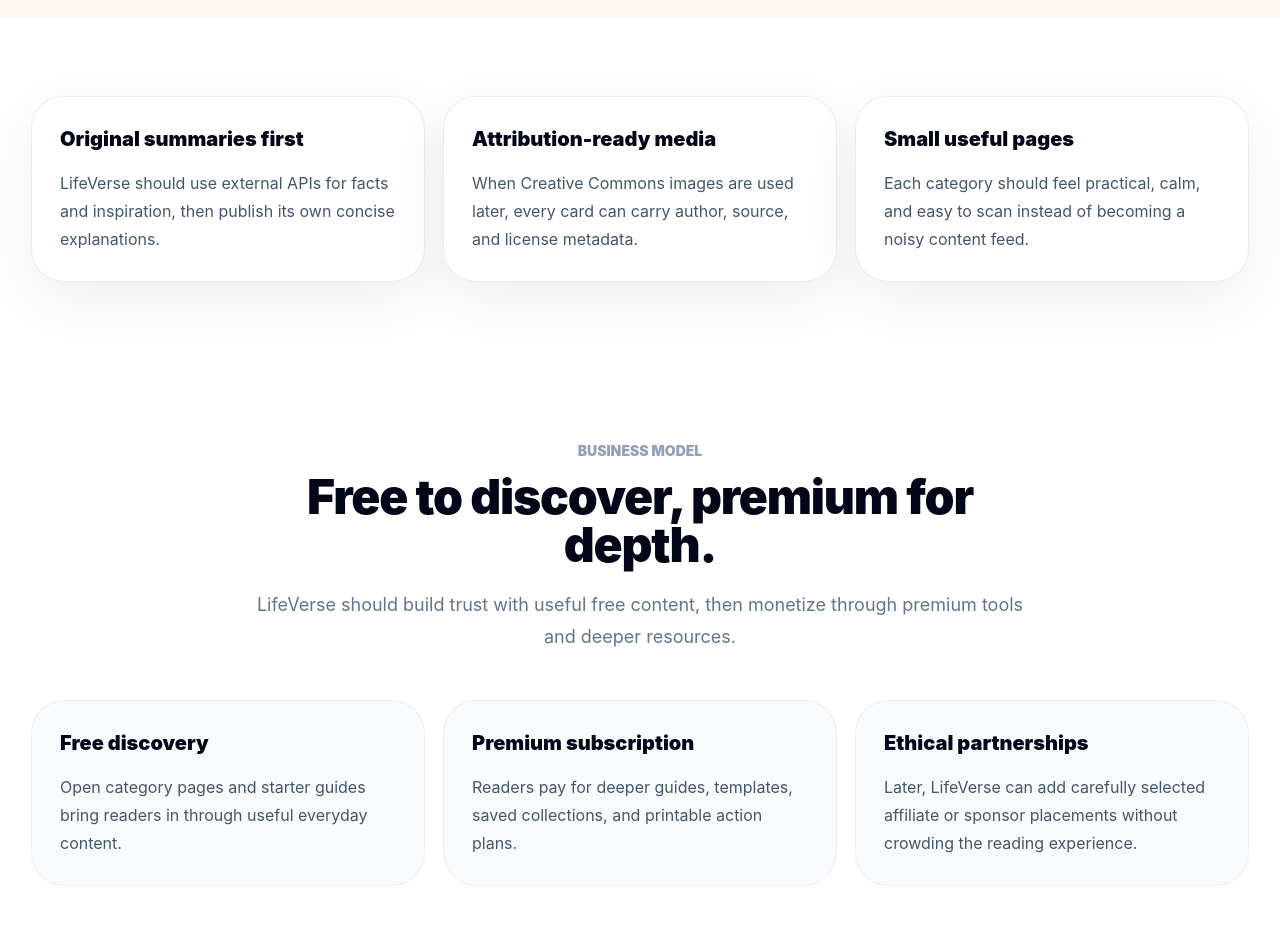
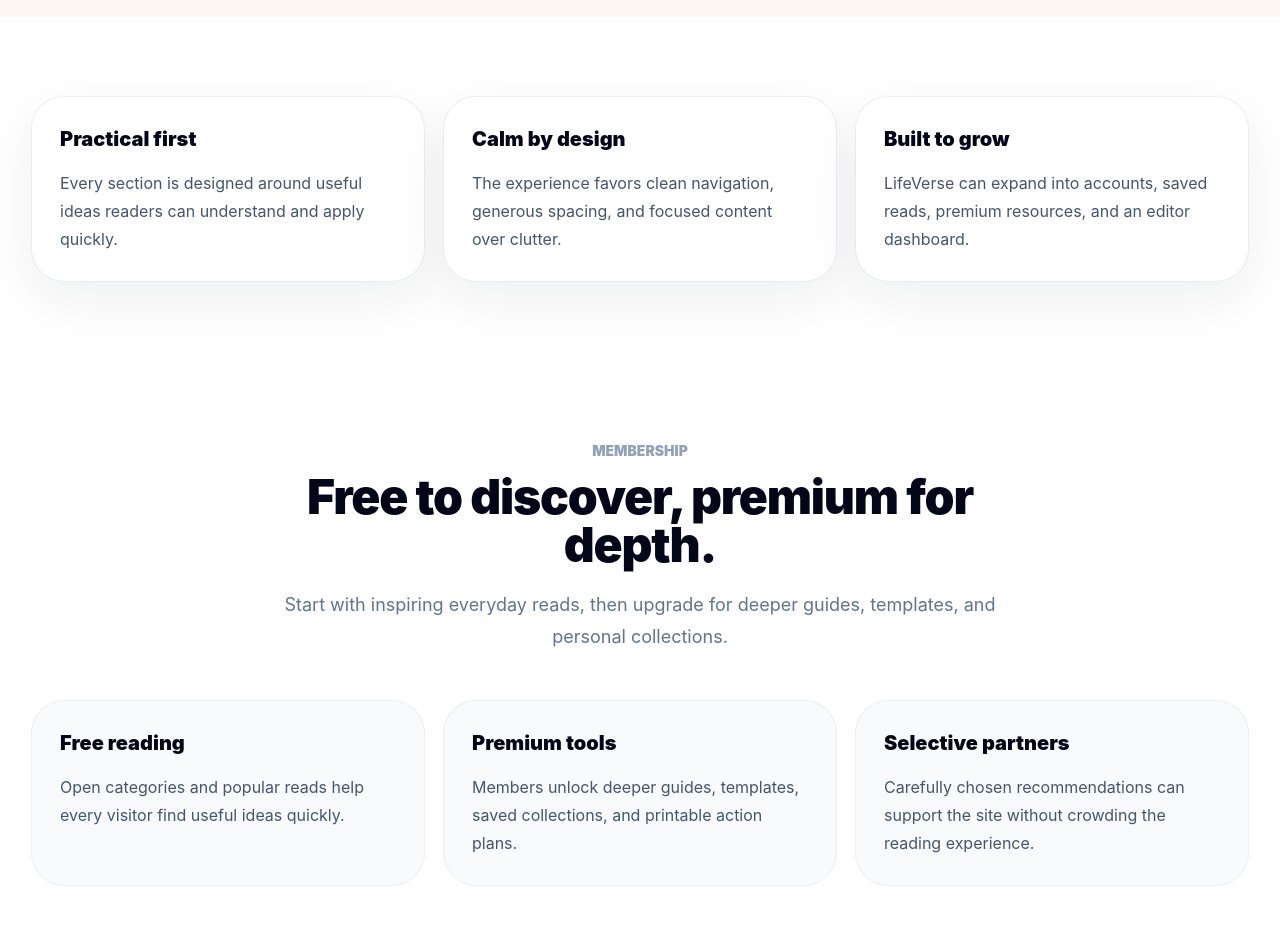
Before and after one commit to dpatcharu/mastilearn, a Next.js app: page /about in a window 1280 px wide. Shown: the part 500-1452 px from the top of the page. Built offline with nearby package versions, Linux system fonts and the light colour scheme.

Commit message:
Polish public site copy

```diff
--- a/src/app/about/page.tsx
+++ b/src/app/about/page.tsx
@@ -10,9 +10,9 @@ export default function AboutPage() {
     <main className="min-h-screen bg-white text-slate-950">
       <Header />
       <PageHero
-        description="LifeVerse is a simple discovery site for practical everyday ideas across learning, money, home, food, events, projects, lifestyle, and games."
+        description="LifeVerse brings practical everyday ideas into one calm place, from learning and money to home, food, events, projects, lifestyle, and games."
         eyebrow="About"
-        title="A useful, calm content home for everyday life."
+        title="Everyday inspiration, made easier to use."
       />
       <section className="mx-auto max-w-7xl px-5 py-14 sm:px-8 sm:py-20">
         <div className="grid gap-5 md:grid-cols-3">
--- a/src/app/categories/[slug]/page.tsx
+++ b/src/app/categories/[slug]/page.tsx
@@ -57,8 +57,8 @@ export default async function CategoryPage({ params }: CategoryPageProps) {
               {category.title}
             </h1>
             <p className="mt-6 max-w-2xl text-lg leading-8 text-slate-600">
-              {category.description} Start with a few simple guides, then grow this
-              section with open-source data and original LifeVerse summaries.
+              {category.description} Explore focused guides and ideas designed
+              for quick, practical inspiration.
             </p>
           </div>
           <div className="relative h-[340px] overflow-hidden rounded-[2.5rem] bg-white/60 shadow-[0_30px_80px_rgba(15,23,42,0.12)]">
@@ -81,7 +81,7 @@ export default async function CategoryPage({ params }: CategoryPageProps) {
               Starter Guides
             </p>
             <h2 className="mt-3 text-4xl font-black tracking-tight text-slate-950">
-              Useful reads to build this section.
+              Start with these reads.
             </h2>
           </div>
           <a className="text-sm font-bold text-slate-500 hover:text-slate-950" href="/categories">
--- a/src/app/premium/page.tsx
+++ b/src/app/premium/page.tsx
@@ -12,9 +12,9 @@ export default function PremiumPage() {
     <main className="min-h-screen bg-white text-slate-950">
       <Header />
       <PageHero
-        description="Premium can become the home for deeper guides, printable resources, templates, and focused plans as LifeVerse grows."
+        description="Go beyond quick inspiration with deeper guides, printable resources, templates, and focused plans."
         eyebrow="Premium"
-        title="Give readers more depth, not more clutter."
+        title="A richer way to learn and plan."
       />
       <BusinessModel />
       <section className="mx-auto max-w-7xl px-5 py-14 sm:px-8">
--- a/src/app/trending/page.tsx
+++ b/src/app/trending/page.tsx
@@ -12,9 +12,9 @@ export default function TrendingPage() {
     <main className="min-h-screen bg-white text-slate-950">
       <Header />
       <PageHero
-        description="A light editorial feed for the ideas that should sit near the top of LifeVerse as the content library grows."
+        description="A curated mix of useful reads across learning, home, food, money, events, projects, lifestyle, and play."
         eyebrow="Trending"
-        title="Popular reads without the noisy feed."
+        title="Popular reads, thoughtfully organized."
       />
       <section className="mx-auto max-w-7xl px-5 py-14 sm:px-8 sm:py-20">
         <div className="grid gap-6 md:grid-cols-2 lg:grid-cols-3">
--- a/src/components/lifeverse/ArticleCard.tsx
+++ b/src/components/lifeverse/ArticleCard.tsx
@@ -5,7 +5,7 @@ type ArticleCardProps = {
   category: string;
   href?: string;
   image: string;
-  source: string;
+  source?: string;
   time: string;
   title: string;
 };
@@ -14,7 +14,6 @@ export function ArticleCard({
   category,
   href = "#",
   image,
-  source,
   time,
   title
 }: ArticleCardProps) {
@@ -40,7 +39,6 @@ export function ArticleCard({
           <span className="text-xs font-semibold text-slate-400">{time}</span>
         </div>
         <h3 className="text-xl font-bold leading-snug text-slate-950">{title}</h3>
-        <p className="mt-4 text-xs font-semibold text-slate-400">{source}</p>
       </div>
     </a>
   );
--- a/src/components/lifeverse/AuthStatus.tsx
+++ b/src/components/lifeverse/AuthStatus.tsx
@@ -37,8 +37,7 @@ export function AuthStatus() {
   if (!isSupabaseConfigured) {
     return (
       <div className="rounded-[1.5rem] bg-amber-50 p-5 text-sm leading-6 text-amber-900">
-        Supabase environment variables are missing, so this preview is not
-        connected to live auth yet.
+        Account access is temporarily unavailable. Please try again shortly.
       </div>
     );
   }
@@ -54,7 +53,7 @@ export function AuthStatus() {
   if (!user) {
     return (
       <div className="rounded-[1.5rem] bg-slate-50 p-5 text-sm leading-6 text-slate-600">
-        No active session. Sign in from the login page to unlock account features.
+        Sign in to manage drafts, categories, and featured content.
       </div>
     );
   }
--- a/src/components/lifeverse/BusinessModel.tsx
+++ b/src/components/lifeverse/BusinessModel.tsx
@@ -5,14 +5,14 @@ export function BusinessModel() {
     <section className="mx-auto max-w-7xl px-5 py-14 sm:px-8 sm:py-20">
       <div className="mx-auto max-w-3xl text-center">
         <p className="text-sm font-black uppercase tracking-normal text-slate-400">
-          Business Model
+          Membership
         </p>
         <h2 className="mt-3 text-4xl font-black tracking-tight text-slate-950 sm:text-5xl">
           Free to discover, premium for depth.
         </h2>
         <p className="mt-5 text-lg leading-8 text-slate-500">
-          LifeVerse should build trust with useful free content, then monetize
-          through premium tools and deeper resources.
+          Start with inspiring everyday reads, then upgrade for deeper guides,
+          templates, and personal collections.
         </p>
       </div>
       <div className="mt-12 grid gap-5 md:grid-cols-3">
--- a/src/data/lifeverse.ts
+++ b/src/data/lifeverse.ts
@@ -154,19 +154,19 @@ export const premiumBenefits = [
 
 export const businessModel = [
   {
-    title: "Free discovery",
+    title: "Free reading",
     description:
-      "Open category pages and starter guides bring readers in through useful everyday content."
+      "Open categories and popular reads help every visitor find useful ideas quickly."
   },
   {
-    title: "Premium subscription",
+    title: "Premium tools",
     description:
-      "Readers pay for deeper guides, templates, saved collections, and printable action plans."
+      "Members unlock deeper guides, templates, saved collections, and printable action plans."
   },
   {
-    title: "Ethical partnerships",
+    title: "Selective partners",
     description:
-      "Later, LifeVerse can add carefully selected affiliate or sponsor placements without crowding the reading experience."
+      "Carefully chosen recommendations can support the site without crowding the reading experience."
   }
 ];
 
@@ -180,25 +180,25 @@ export const customerFeatures = [
 export const adminFeatures = [
   "Create and edit articles",
   "Manage categories and featured reads",
-  "Review source attribution",
+  "Review editorial details",
   "Prepare premium content packs"
 ];
 
 export const editorialPrinciples = [
   {
-    title: "Original summaries first",
+    title: "Practical first",
     description:
-      "LifeVerse should use external APIs for facts and inspiration, then publish its own concise explanations."
+      "Every section is designed around useful ideas readers can understand and apply quickly."
   },
   {
-    title: "Attribution-ready media",
+    title: "Calm by design",
     description:
-      "When Creative Commons images are used later, every card can carry author, source, and license metadata."
+      "The experience favors clean navigation, generous spacing, and focused content over clutter."
   },
   {
-    title: "Small useful pages",
+    title: "Built to grow",
     description:
-      "Each category should feel practical, calm, and easy to scan instead of becoming a noisy content feed."
+      "LifeVerse can expand into accounts, saved reads, premium resources, and an editor dashboard."
   }
 ];
 
```
Also changed, not shown: src/app/admin/page.tsx (+6 -8 lines), src/app/login/page.tsx (+6 -7 lines), src/components/lifeverse/AuthForm.tsx (+3 -4 lines).
